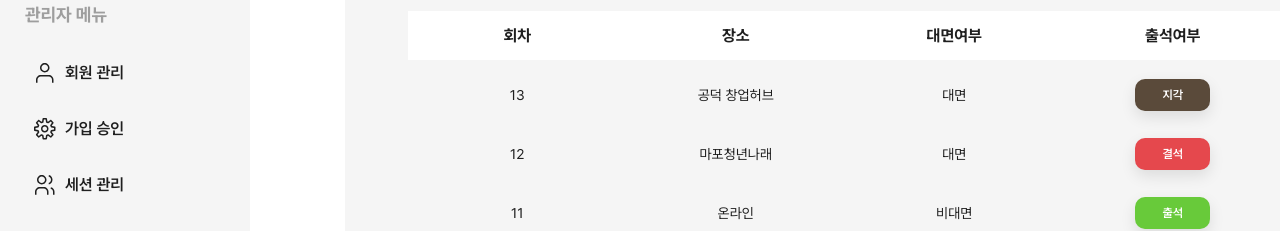
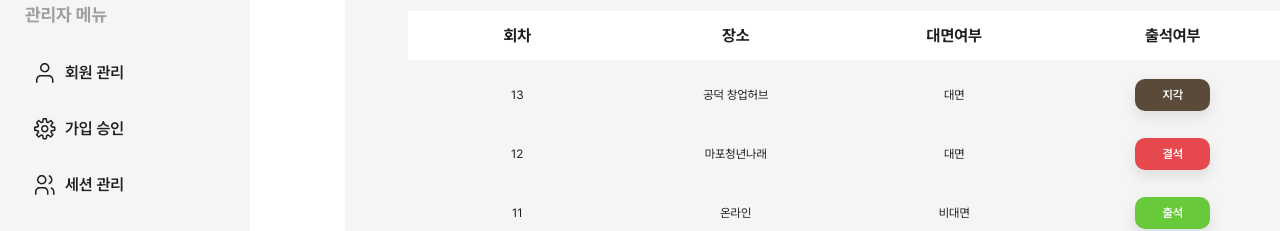
Before and after one commit to IT-Cotato/COTATO-FE-v2, a Next.js app in the folder apps/homepage/: page /mypage/activity in a window 1280 px wide. Shown: the part 551-782 px from the top of the page. Built offline with nearby package versions, Linux system fonts and the light colour scheme.

Commit message:
ui(homepage): 타이포 변경 (#55)

```diff
--- a/apps/homepage/src/app/(with-header)/mypage/activity/_containers/AttendanceCheckContainer.tsx
+++ b/apps/homepage/src/app/(with-header)/mypage/activity/_containers/AttendanceCheckContainer.tsx
@@ -73,7 +73,7 @@ export const AttendanceCheckContainer = ({activeTab}: {activeTab: TabType}) => {
               )}
             </tr>
           </thead>
-          <tbody className='text-body-l text-neutral-800'>
+          <tbody className='text-body-m text-neutral-800'>
             {currentDataLength === 0 ? (
               <tr>
                 <td
```
